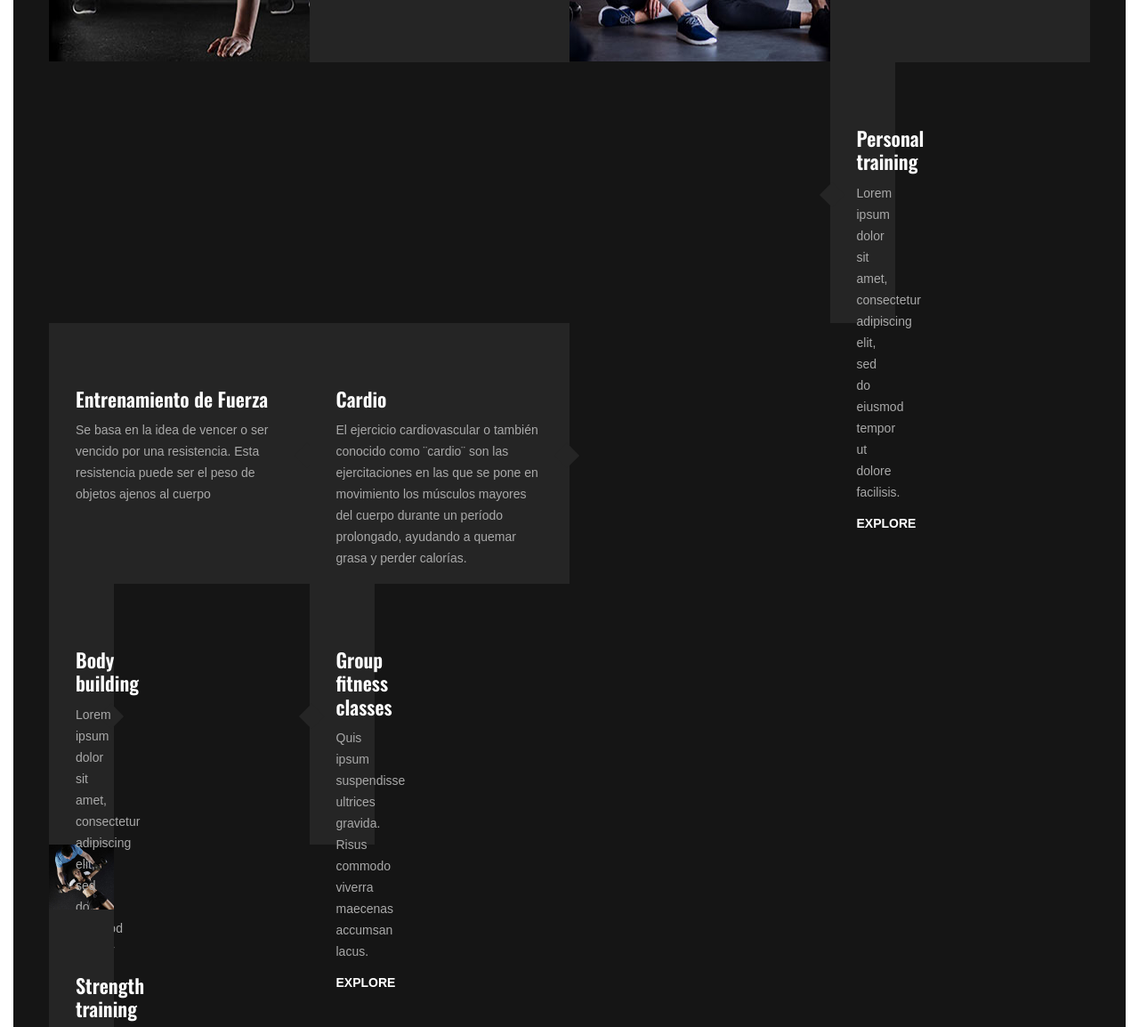
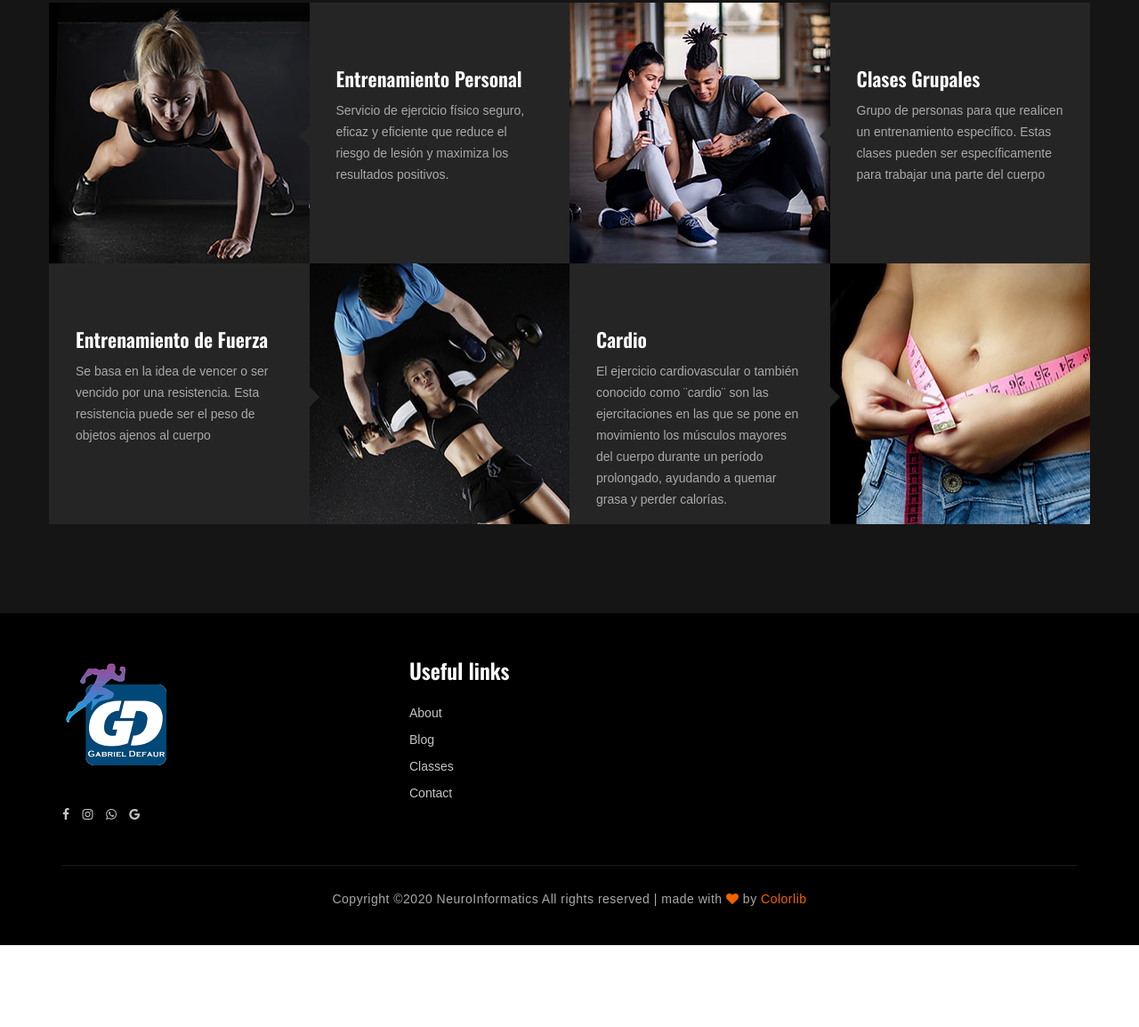
Before and after one commit to MemosaurioRex/physical-training, a plain HTML site: page services.html in a window 1280 px wide. Shown: the part 688-1842 px from the top of the page at 89% size. After the commit the page ends 1750 px from the top, so only its background shows below. Drawn offline with nearby package versions, Linux system fonts and the light colour scheme; a web font is replaced by a local one.

Commit message:
service arreglado

```diff
--- a/services.html
+++ b/services.html
@@ -1,5 +1,6 @@
 <!DOCTYPE html>
 <html lang="zxx">
+
 <head>
     <meta charset="UTF-8">
     <meta name="description" content="Gym Template">
@@ -7,8 +8,12 @@
     <meta name="viewport" content="width=device-width, initial-scale=1.0">
     <meta http-equiv="X-UA-Compatible" content="ie=edge">
     <title>Gym | Template</title>
+
+    <!-- Google Font -->
     <link href="https://fonts.googleapis.com/css?family=Muli:300,400,500,600,700,800,900&display=swap" rel="stylesheet">
     <link href="https://fonts.googleapis.com/css?family=Oswald:300,400,500,600,700&display=swap" rel="stylesheet">
+
+    <!-- Css Styles -->
     <link rel="stylesheet" href="css/bootstrap.min.css" type="text/css">
     <link rel="stylesheet" href="css/font-awesome.min.css" type="text/css">
     <link rel="stylesheet" href="css/flaticon.css" type="text/css">
@@ -18,15 +23,20 @@
     <link rel="stylesheet" href="css/slicknav.min.css" type="text/css">
     <link rel="stylesheet" href="css/style.css" type="text/css">
 </head>
+
 <body>
+    <!-- Page Preloder -->
     <div id="preloder">
         <div class="loader"></div>
     </div>
+
+    <!-- Offcanvas Menu Section Begin -->
     <div class="offcanvas-menu-overlay"></div>
     <div class="offcanvas-menu-wrapper">
         <div class="canvas-close">
             <i class="fa fa-close"></i>
         </div>
+
         <nav class="canvas-menu mobile-menu">
             <ul>
                 <li class="active"><a href="./index.html">Inicio</a></li>
@@ -48,6 +58,9 @@
             <a href="mailto:gdm.asesorias@gmail.com"><i class="fa fa-google"></i></a>
         </div>
     </div>
+    <!-- Offcanvas Menu Section End -->
+
+    <!-- Header Section Begin -->
     <header class="header-section">
         <div class="container-fluid">
             <div class="row">
@@ -56,7 +69,6 @@
                         <a href="./index.html">
                             <img src="img/logo.png" alt=""=>
                         </a>
-                        </div>
                     </div>
                 </div>
                 <div class="col-lg-6">
@@ -84,12 +96,29 @@
                         </div>
                     </div>
                 </div>
+            </div>
             <div class="canvas-open">
                 <i class="fa fa-bars"></i>
             </div>
         </div>
+    </header>
+    <!-- Header End -->
+
+    <!-- Breadcrumb Section Begin -->
+    <section class="breadcrumb-section set-bg" data-setbg="img/breadcrumb-bg.jpg">
+        <div class="container">
+            <div class="row">
+                <div class="col-lg-12 text-center">
+                    <div class="breadcrumb-text">
+                        <h2>Servicios</h2>
+                    </div>
+                </div>
+            </div>
         </div>
     </section>
+    <!-- Breadcrumb Section End -->
+
+    <!-- Services Section Begin -->
     <section class="services-section spad">
         <div class="container">
             <div class="row">
@@ -123,13 +152,10 @@
                         <p>Grupo de personas para que realicen un entrenamiento específico. Estas clases pueden ser específicamente
                         para trabajar una parte del cuerpo</p>
                     </div>
-                    <div class="col-lg-3 order-lg-2 col-md-6 p-0">
-                        <div class="ss-text">
-                            <h4>Personal training</h4>
-                            <p>Lorem ipsum dolor sit amet, consectetur adipiscing elit, sed do eiusmod tempor ut dolore
-                                facilisis.</p>
-                            <a href="#">Explore</a>
                 </div>
+                <div class="col-lg-3 order-lg-8 col-md-6 p-0">
+                    <div class="ss-pic">
+                        <img src="img/services/services-4.jpg" alt="">
                     </div>
                 </div>
                 <div class="col-lg-3 order-lg-7 col-md-6 p-0">
@@ -137,27 +163,6 @@
                         <h4>Cardio</h4>
                         <p>El ejercicio cardiovascular o también conocido como ¨cardio¨ son las ejercitaciones en las que se pone en movimiento los músculos mayores del cuerpo durante un período prolongado,
                         ayudando a quemar grasa y perder calorías.</p>
-                    </div>
-                    <div class="col-lg-3 order-lg-4 col-md-6 p-0">
-                        <div class="ss-text">
-                            <h4>Group fitness classes</h4>
-                            <p>Quis ipsum suspendisse ultrices gravida. Risus commodo viverra maecenas accumsan lacus.</p>
-                            <a href="#">Explore</a>
-                        </div>
-                    </div>
-                </div>
-                <div class="col-lg-3 order-lg-5 col-md-6 p-0">
-                    <div class="ss-text second-row">
-                        <h4>Entrenamiento de Fuerza</h4>
-                        <p>Se basa en la idea de vencer o ser vencido por una resistencia. Esta resistencia puede ser
-                        el peso de objetos ajenos al cuerpo</p>
-                    </div>
-                    <div class="col-lg-3 order-lg-7 col-md-6 p-0">
-                        <div class="ss-text second-row">
-                            <h4>Body building</h4>
-                            <p>Lorem ipsum dolor sit amet, consectetur adipiscing elit, sed do eiusmod tempor ut dolore
-                                facilisis.</p>
-                            <a href="#">Explore</a>
                     </div>
                 </div>
                 <div class="col-lg-3 order-lg-6 col-md-6 p-0">
@@ -167,14 +172,21 @@
                 </div>
                 <div class="col-lg-3 order-lg-5 col-md-6 p-0">
                     <div class="ss-text second-row">
-                            <h4>Strength training</h4>
-                            <p>Quis ipsum suspendisse ultrices gravida. Risus commodo viverra maecenas accumsan lacus.</p>
-                            <a href="#">Explore</a>
+                        <h4>Entrenamiento de Fuerza</h4>
+                        <p>Se basa en la idea de vencer o ser vencido por una resistencia. Esta resistencia puede ser
+                        el peso de objetos ajenos al cuerpo</p>
                     </div>
                 </div>
             </div>
         </div>
     </section>
+    <!-- Services Section End -->
+
+
+
+    <!-- Get In Touch Section End -->
+
+    <!-- Footer Section Begin -->
     <section class="footer-section">
         <div class="container">
             <div class="row">
@@ -191,18 +203,40 @@
                         </div>
                     </div>
                 </div>
+                <div class="col-lg-2 col-md-3 col-sm-6">
+                    <div class="fs-widget">
+                        <h4>Useful links</h4>
+                        <ul>
+                            <li><a href="#">About</a></li>
+                            <li><a href="#">Blog</a></li>
+                            <li><a href="#">Classes</a></li>
+                            <li><a href="#">Contact</a></li>
+                        </ul>
+                    </div>
+                </div>
+                <div class="col-lg-2 col-md-3 col-sm-6">
+                    <div class="fs-widget">
+                    </div>
+                </div>
             </div>
             <div class="row">
                 <div class="col-lg-12 text-center">
                     <div class="copyright-text">
-                            <p>
-                                Copyright &copy;<script>document.write(new Date().getFullYear());</script> NeuroInformatics. Made with <i class="fa fa-heart" aria-hidden="true"></i> by <a href="https://colorlib.com" target="_blank">Colorlib</a>
-                            </p>
+                        <p><!-- Link back to Colorlib can't be removed. Template is licensed under CC BY 3.0. -->
+  Copyright &copy;<script>document.write(new Date().getFullYear());</script> NeuroInformatics All rights reserved | made with <i class="fa fa-heart" aria-hidden="true"></i> by <a href="https://colorlib.com" target="_blank">Colorlib</a>
+  <!-- Link back to Colorlib can't be removed. Template is licensed under CC BY 3.0. --></p>
                     </div>
                 </div>
             </div>
         </div>
     </section>
+    <!-- Footer Section End -->
+
+    <!-- Search model Begin -->
+
+    <!-- Search model end -->
+
+    <!-- Js Plugins -->
     <script src="js/jquery-3.3.1.min.js"></script>
     <script src="js/bootstrap.min.js"></script>
     <script src="js/jquery.magnific-popup.min.js"></script>
@@ -211,5 +245,9 @@
     <script src="js/jquery.slicknav.js"></script>
     <script src="js/owl.carousel.min.js"></script>
     <script src="js/main.js"></script>
+
+
+
 </body>
+
 </html>
```
Lines whose indentation alone changed are shown as unchanged.
